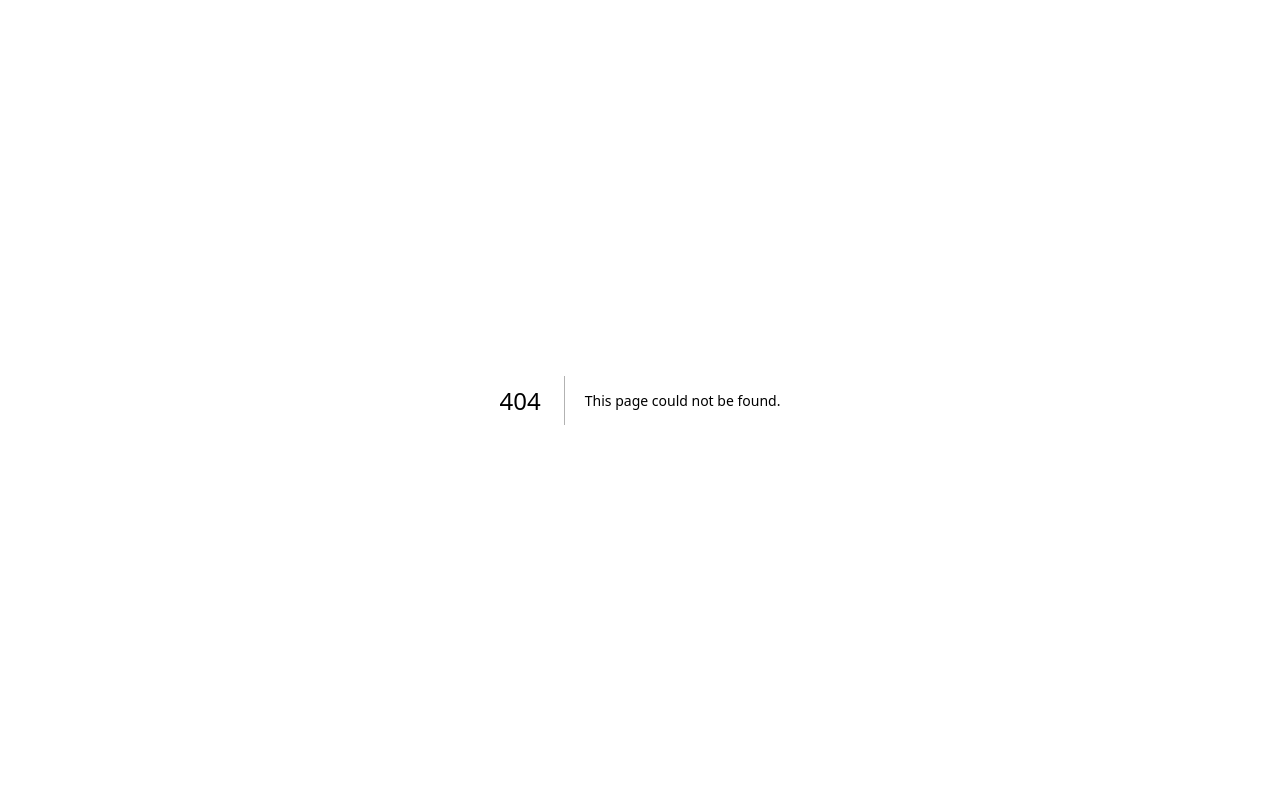
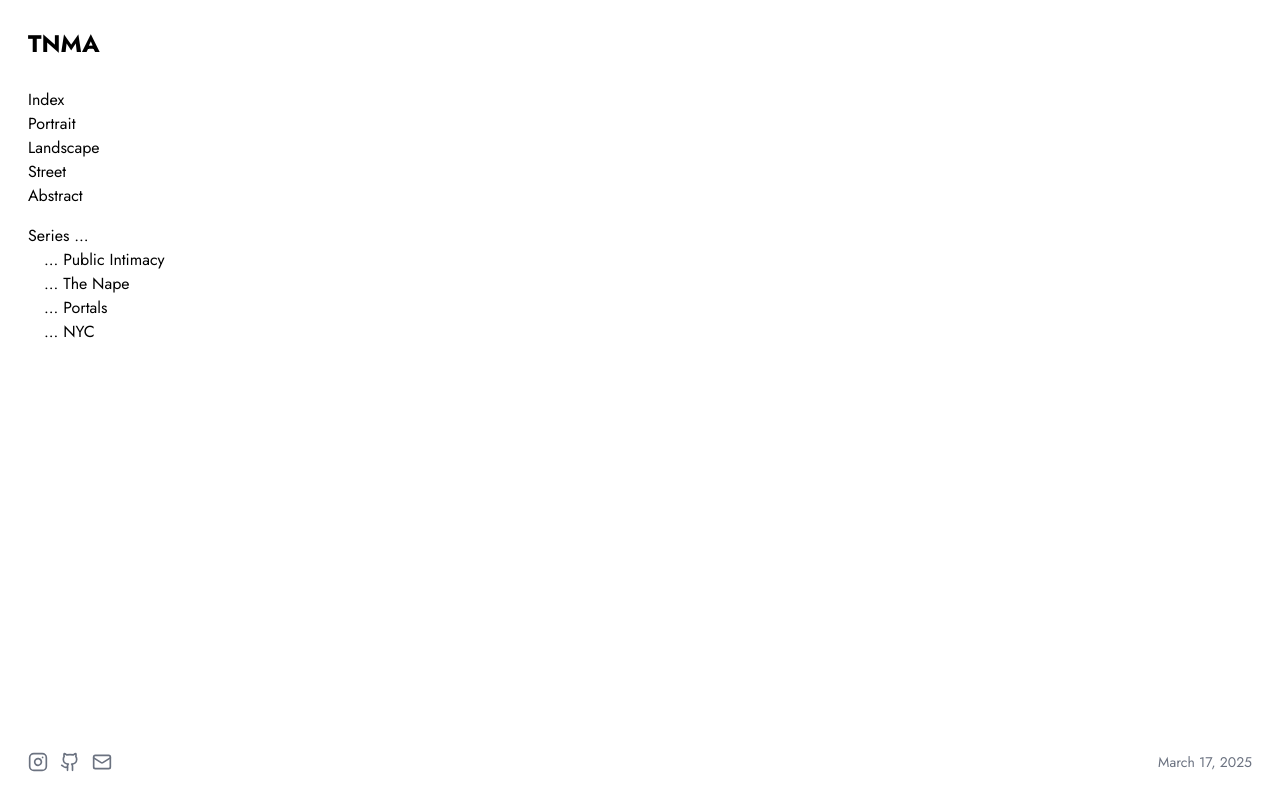
Before and after one commit to TheBerlinMan/tnma-me, a Next.js app: page /photography in a window 1280 px wide. Before the commit this address had no page. Built offline with nearby package versions, Linux system fonts and the light colour scheme.

Commit message:
change photography landing page and routes

```diff
--- a/app/(root)/art/photography/page.tsx
+++ /dev/null
@@ -1,46 +0,0 @@
-import React from "react";
-import fs from "fs";
-import path from "path";
-import { Tab } from "@/app/(root)/components/Tabs";
-import { Tabs } from "@/app/(root)/components/Tabs";
-import CarouselPage from "@/app/(root)/components/CarouselPage";
-
-async function getPhotos() {
-  const portraitsDir = path.join(process.cwd(), "public", "photos", "portraits");
-  const landscapesDir = path.join(process.cwd(), "public", "photos", "landscapes");
-  const streetPhotosDir = path.join(process.cwd(), "public", "photos", "street");
-  const portraitPhotos = fs.readdirSync(portraitsDir).map((file) => `/photos/portraits/${file}`);
-  const landscapePhotos = fs.readdirSync(landscapesDir).map((file) => `/photos/landscapes/${file}`);
-  const streetPhotos = fs.readdirSync(streetPhotosDir).map((file) => `/photos/street/${file}`);
-  return { portraitPhotos, landscapePhotos, streetPhotos };
-}
-
-const Photography = async () => {
-
-  const { portraitPhotos, landscapePhotos, streetPhotos } = await getPhotos();
-
-  return (
-    <div className="fade-in max-w-xl mx-auto">
-      <Tabs>
-      <Tab label="Street">
-          <div className="flex flex-wrap justify-center gap-4 mt-6 fade-in">
-            <CarouselPage images={streetPhotos} />
-          </div>
-        </Tab>
-        <Tab label="Portrait">
-          <div className="flex flex-wrap justify-center gap-4 mt-6 fade-in">
-            <CarouselPage images={portraitPhotos} />
-          </div>
-        </Tab>
-        <Tab label="Landscape">
-          <div className="flex flex-wrap justify-center gap-4 mt-6 fade-in">
-            <CarouselPage images={landscapePhotos} />
-          </div>
-        </Tab>
-
-      </Tabs>
-    </div>
-  );
-};
-
-export default Photography;
--- a/app/(root)/home/page.tsx
+++ b/app/(root)/home/page.tsx
@@ -81,7 +81,7 @@ const Home = () => {
           <div className="flex flex-col">
             <div className="text-sm font-light mb-4 text-gray-500">Hobbies</div>
             <Link
-              href="/art/photography"
+              href="/photography"
               className="underline"
             >
               Photography
@@ -126,142 +126,6 @@ const Home = () => {
         </div>
       </div>
 
-      {/* Chess Ratings Section */}
-      {/* <div className="space-y-2">
-        <div className="text-gray-600 font-light">
-          Chess Ratings (Chess.com):
-        </div>
-        {loading ? (
-          <div className="text-gray-500 text-xs">Loading chess stats...</div>
-        ) : chessStats ? (
-          <div className="grid grid-cols-2 gap-4 text-xs">
-            <div className="space-y-1">
-              <div className="font-medium text-gray-700">Rapid</div>
-              <div className="text-gray-600">
-                Current: {chessStats.chess_rapid?.last.rating || "N/A"}
-              </div>
-              <div className="text-gray-600">
-                Best: {chessStats.chess_rapid?.best.rating || "N/A"}
-              </div>
-            </div>
-            <div className="space-y-1">
-              <div className="font-medium text-gray-700">Blitz</div>
-              <div className="text-gray-600">
-                Current: {chessStats.chess_blitz?.last.rating || "N/A"}
-              </div>
-              <div className="text-gray-600">
-                Best: {chessStats.chess_blitz?.best.rating || "N/A"}
-              </div>
-            </div>
-          </div>
-        ) : (
-          <div className="text-gray-500 text-xs">
-            Failed to load chess stats
-          </div>
-        )}
-      </div>
-
-      <div className="flex flex-col gap-1">
-        <div className="relative group">
-          <div className="flex items-center">
-            <span className="transition-colors relative">
-              Art
-              <span className="absolute inset-0 w-8 h-full right-auto left-full" />
-            </span>
-            <span className="hidden group-hover:inline-block mx-2 transition-opacity duration-300">
-              ::
-            </span>
-            <div className="flex gap-3 overflow-hidden">
-              <div className="opacity-0 invisible group-hover:visible group-hover:animate-fadeInSlideRight [animation-delay:0s] [animation-fill-mode:forwards]">
-                <Link
-                  href="/art/drawings"
-                  onMouseEnter={() => handleMouseEnter("Drawings")}
-                  style={
-                    mounted
-                      ? ({
-                          "--hover-color": `var(--${
-                            hoverColors["Drawings"] || "default-color"
-                          })`,
-                        } as React.CSSProperties)
-                      : {}
-                  }
-                  className="cursor-pointer transition-colors hover-text-custom"
-                >
-                  Drawings
-                </Link>
-              </div>
-              <div className="opacity-0 invisible group-hover:[visibility:hidden] group-hover:[animation-delay:100ms] group-hover:animate-sequentialFadeIn">
-                <Link
-                  href="/art/photography"
-                  onMouseEnter={() => handleMouseEnter("Photography")}
-                  style={
-                    mounted
-                      ? ({
-                          "--hover-color": `var(--${
-                            hoverColors["Photography"] || "default-color"
-                          })`,
-                        } as React.CSSProperties)
-                      : {}
-                  }
-                  className="cursor-pointer transition-colors hover-text-custom"
-                >
-                  Photography
-                </Link>
-              </div>
-              <div className="opacity-0 invisible group-hover:[visibility:hidden] group-hover:[animation-delay:200ms] group-hover:animate-sequentialFadeIn">
-                <Link
-                  href="/art/jewelry"
-                  onMouseEnter={() => handleMouseEnter("Jewelry")}
-                  style={
-                    mounted
-                      ? ({
-                          "--hover-color": `var(--${
-                            hoverColors["Jewelry"] || "default-color"
-                          })`,
-                        } as React.CSSProperties)
-                      : {}
-                  }
-                  className="cursor-pointer transition-colors hover-text-custom"
-                >
-                  Jewelry
-                </Link>
-              </div>
-            </div>
-          </div>
-        </div>
-        <Link
-          href="/projects"
-          onMouseEnter={() => handleMouseEnter("Code")}
-          style={
-            mounted
-              ? ({
-                  "--hover-color": `var(--${
-                    hoverColors["Code"] || "default-color"
-                  })`,
-                } as React.CSSProperties)
-              : {}
-          }
-          className="cursor-pointer transition-colors hover-text-custom"
-        >
-          Code
-        </Link>
-        <Link
-          href="/resume"
-          onMouseEnter={() => handleMouseEnter("Resume")}
-          style={
-            mounted
-              ? ({
-                  "--hover-color": `var(--${
-                    hoverColors["Resume"] || "default-color"
-                  })`,
-                } as React.CSSProperties)
-              : {}
-          }
-          className="cursor-pointer transition-colors hover-text-custom"
-        >
-          Resume
-        </Link>
-      </div> */}
     </div>
   );
 };
--- /dev/null
+++ b/app/(root)/photography/page.tsx
@@ -0,0 +1,25 @@
+import React from "react";
+// import Link from "next/link";
+
+const Photography = async () => {
+  return (
+    <div className="fade-in max-w-xl">
+        <div>Index</div>
+        <div>Portrait</div>
+        <div>Landscape</div>
+        <div>Street</div>
+        <div>Abstract</div>
+
+
+      <div className="mt-4">Series ...</div>
+      <div className="ml-4">
+        <div>... Public Intimacy</div>
+        <div>... The Nape</div>
+        <div>... Portals</div>
+        <div>... NYC</div>
+      </div>
+    </div>
+  );
+};
+
+export default Photography;
--- a/app/page.tsx
+++ b/app/page.tsx
@@ -27,7 +27,7 @@ export default function Home() {
         <div className="relative flex items-center justify-center">
           {/* Background circle that expands */}
           <div
-            className={`absolute w-32 h-32 rounded-full bg-white
+            className={`absolute w-32 h-32 rounded-full bg-white/30
               ${isTransitioning ? 'animate-circle-expand' : ''}`}
           />
 
```
Also changed, not shown: app/(root)/photography/abstract/page.tsx (added), app/(root)/photography/index/page.tsx (added), app/(root)/photography/landscape/page.tsx (added), app/(root)/photography/portraits/page.tsx (added), app/(root)/photography/series/nape/page.tsx (added), app/(root)/photography/series/portals/page.tsx (added), app/(root)/photography/street/page.tsx (added).
